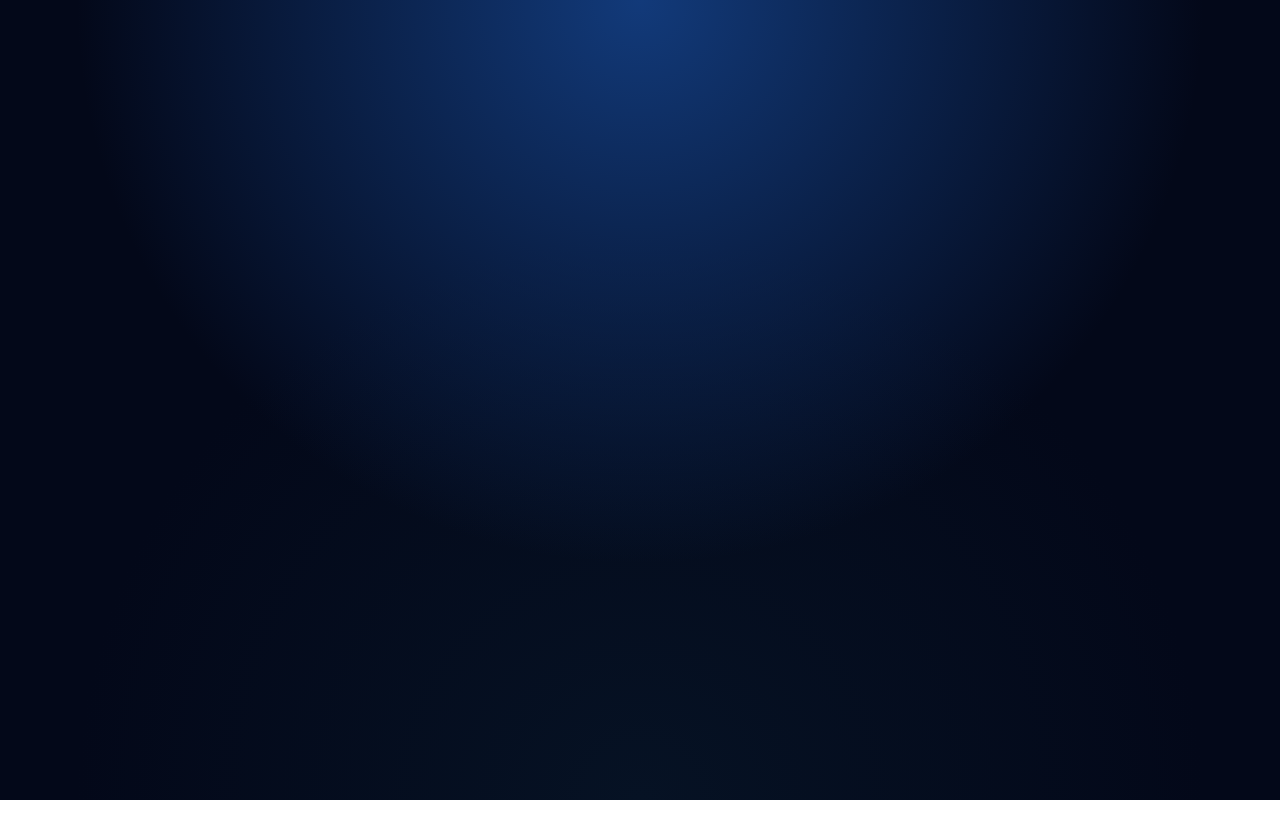
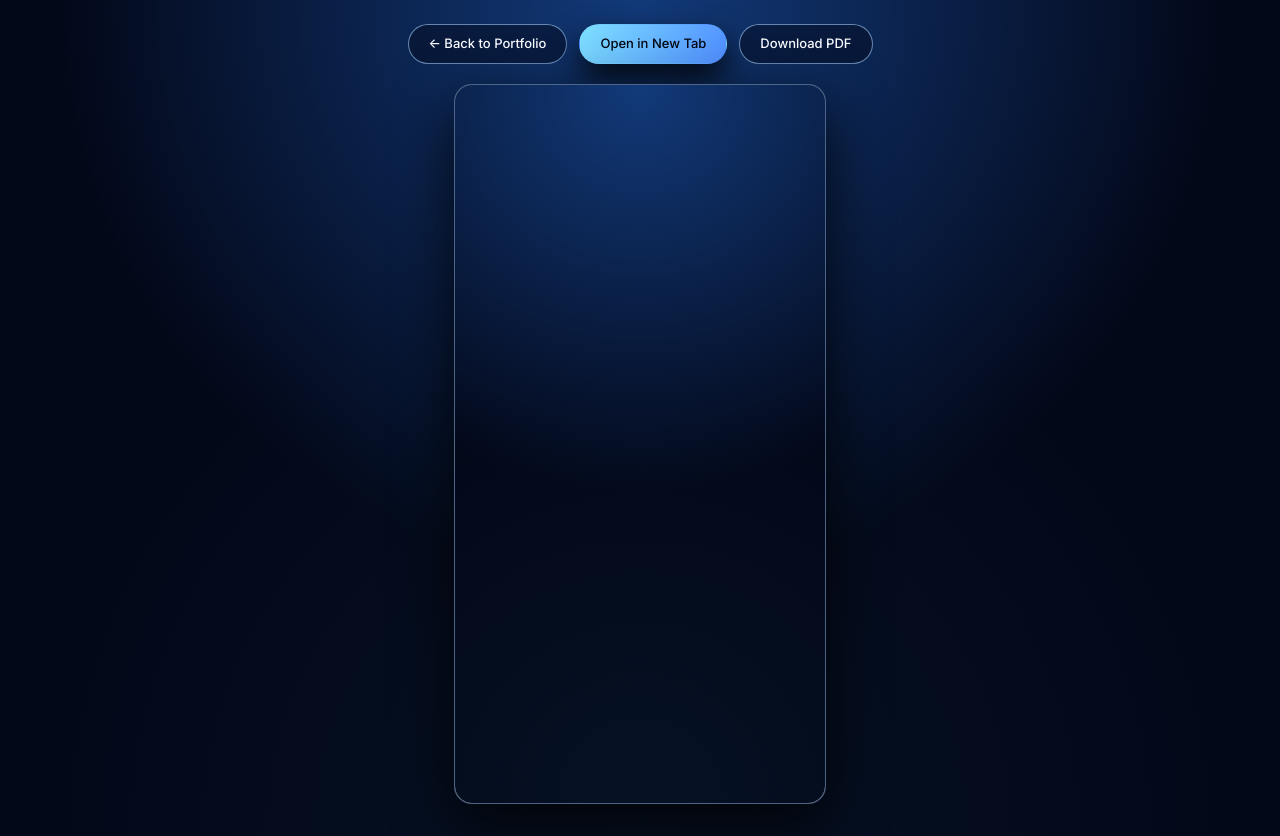
Before and after one commit to mohanavamsi14/portfolio, a React (Vite) app: page /#/resume in a window 1280 px wide. Before the commit this address had no page. Before the commit the page ends 800 px from the top, so only its background shows below. Built offline with nearby package versions, Linux system fonts and the light colour scheme.

Commit message:
initial commit

```diff
--- a/package.json
+++ b/package.json
@@ -10,7 +10,7 @@
     "lint": "eslint .",
     "preview": "vite preview",
     "predeploy": "npm run build",
-  "deploy": "gh-pages -d dist"
+    "deploy": "gh-pages -d dist"
   },
   "dependencies": {
     "axios": "^1.8.4",
@@ -23,6 +23,7 @@
     "@eslint/js": "^9.17.0",
     "@types/react": "^18.3.18",
     "@types/react-dom": "^18.3.5",
+    "@vitejs/plugin-react": "^4.7.0",
     "@vitejs/plugin-react-swc": "^3.5.0",
     "eslint": "^9.17.0",
     "eslint-plugin-react": "^7.37.2",
--- a/src/App.jsx
+++ b/src/App.jsx
@@ -1,6 +1,5 @@
-// App.jsx
 import React from "react";
-import { BrowserRouter as Router, Routes, Route } from "react-router-dom";
+import { HashRouter as Router, Routes, Route } from "react-router-dom";
 
 import Home from "./components/Home.jsx";
 import Resume from "./components/Resume.jsx";
@@ -10,7 +9,7 @@ export default function App() {
   return (
     <Router>
       <Routes>
-        <Route path="/portfolio" element={<Home />} />
+        <Route path="/" element={<Home />} />
         <Route path="/resume" element={<Resume />} />
         <Route path="/certificates" element={<Certificate />} />
       </Routes>
--- a/src/components/Certificates.jsx
+++ b/src/components/Certificates.jsx
@@ -9,28 +9,28 @@ const CERTIFICATES = [
     title: "Oracle Certificate",
     issuer: "Oracle University",
     year: "2025",
-    file: "/oracle(eCertificate).pdf",
+    file: "/portfolio/oracle(eCertificate).pdf"
   },
   {
     id: 2,
     title: "AIML Techinal Internship",
     issuer: "EDU Skills",
     year: "2025",
-    file: "/aiml_techinical_internship.pdf",
+    file: "/portfolio/aiml_techinical_internship.pdf"
   },
   {
     id: 3,
     title: "Linguaskill",
     issuer: "Cambridge University",
     year: "2024",
-    file: "/Linguaskill_cambridge.pdf",
+    file: "/portfolio/Linguaskill_cambridge.pdf"
   },
   {
     id: 4,
     title: "Social Internship",
     issuer: "KL University",
     year: "2024",
-    file: "/SIL_CRETIFICATE.pdf",
+    file: "/portfolio/SIL_CRETIFICATE.pdf"
   },
   // ➜ Add more here, keep file paths matching files in /public
 ];
--- a/src/components/Resume.jsx
+++ b/src/components/Resume.jsx
@@ -11,7 +11,7 @@ export default function Resume() {
           ← Back to Portfolio
         </Link>
         <a
-          href="/mohan_resume(visa).pdf"
+          href="/portfolio/mohan_resume(visa).pdf"
           className="btn primary"
           target="_blank"
           rel="noopener noreferrer"
@@ -19,7 +19,7 @@ export default function Resume() {
           Open in New Tab
         </a>
         <a
-          href="/mohan_resume(visa).pdf"
+          src="/portfolio/mohan_resume(visa).pdf"
           className="btn ghost"
           download="Mohana_Vamsi_Resume.pdf"
         >
@@ -29,7 +29,7 @@ export default function Resume() {
 
       <div className="resume-frame">
         <iframe
-          src="/mohan_resume(visa).pdf"
+          src="/portfolio/mohan_resume(visa).pdf"
           title="Mohana Vamsi Resume"
           className="resume-iframe"
         />
--- a/vite.config.js
+++ b/vite.config.js
@@ -2,6 +2,6 @@ import { defineConfig } from 'vite'
 import react from '@vitejs/plugin-react'
 
 export default defineConfig({
+  base: '/portfolio/',   // 👈 IMPORTANT
   plugins: [react()],
-  base: '/portfolio/'
 })
```
Also changed, not shown: src/components/profileimage.JPG, 1 other file (tests, documents, lock files or other folders).
